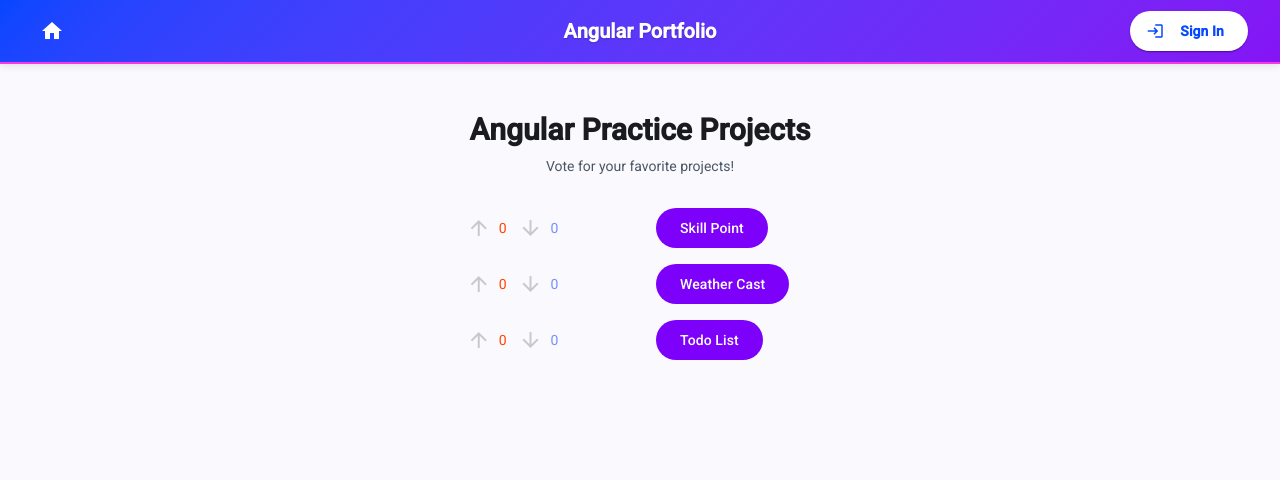
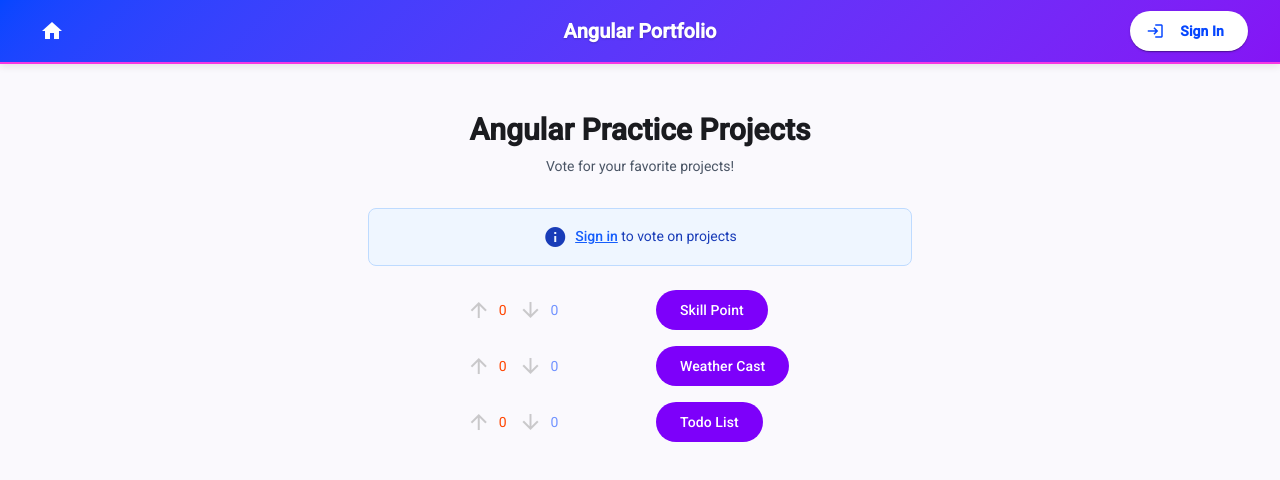
Before and after one commit to Jakobimatagi/angular-2026, an Angular app: page / in a window 1280 px wide. Shown: the top 480 px of the page. Built offline with nearby package versions, Linux system fonts and the light colour scheme; no server answers; the database is empty.

Commit message:
handle logout

```diff
--- a/src/app/app.ts
+++ b/src/app/app.ts
@@ -4,12 +4,11 @@ import { MatIconModule } from '@angular/material/icon';
 import { MatProgressSpinnerModule } from '@angular/material/progress-spinner';
 import { Router, RouterLink, RouterOutlet } from '@angular/router';
 import { Session } from '@supabase/supabase-js';
-import { AvatarComponent } from "./features/user-page/avatar.component";
 import { SupabaseService } from './supabase.service';
 
 @Component({
   selector: 'app-root',
-  imports: [RouterOutlet, RouterLink, MatIconModule, MatButtonModule, MatProgressSpinnerModule, AvatarComponent],
+  imports: [RouterOutlet, RouterLink, MatIconModule, MatButtonModule, MatProgressSpinnerModule],
   templateUrl: './app.html',
   styleUrls: ['./app.scss'],
   changeDetection: ChangeDetectionStrategy.OnPush
@@ -41,7 +40,12 @@ export class App {
 
   protected async signOut(): Promise<void> {
     await this.supabaseService.signOut();
-    this.router.navigate(['/']);
+    this.router.navigate(['/'], {
+      replaceUrl: true
+    }).then(() => {
+      // Force page reload to reset all state
+      window.location.reload();
+    });
   }
 
   protected navigateToAccount(): void {
--- a/src/app/home/home.component.html
+++ b/src/app/home/home.component.html
@@ -2,7 +2,17 @@
   <h1 class="text-3xl font-bold text-center mb-2">Angular Practice Projects</h1>
   <p class="text-center text-gray-600 mb-8">Vote for your favorite projects!</p>
 
-  @if (loading()) {
+  @if (!userId()) {
+  <div class="w-1/2 mx-auto bg-blue-50 border border-blue-200 rounded-lg p-4 mb-6 text-center">
+    <p class="text-blue-800">
+      <mat-icon class="align-middle mr-2">info</mat-icon>
+      <a routerLink="/auth" class="text-blue-600 hover:text-blue-800 underline font-medium"
+        >Sign in</a
+      >
+      to vote on projects
+    </p>
+  </div>
+  } @if (loading()) {
   <div class="flex justify-center items-center p-12">
     <mat-spinner diameter="48"></mat-spinner>
   </div>
@@ -18,7 +28,7 @@
             [style.color]="button.userVote === 1 ? '#ff4500' : '#999'"
             (click)="toggleVote(button.path, 1)"
             [disabled]="!userId() || votingInProgress()"
-            matTooltip="Upvote"
+            [matTooltip]="userId() ? 'Upvote' : 'Sign in to vote'"
           >
             <mat-icon class="flex items-center justify-center">arrow_upward</mat-icon>
           </button>
@@ -32,7 +42,7 @@
             [style.color]="button.userVote === -1 ? '#7193ff' : '#999'"
             (click)="toggleVote(button.path, -1)"
             [disabled]="!userId() || votingInProgress()"
-            matTooltip="Downvote"
+            [matTooltip]="userId() ? 'Downvote' : 'Sign in to vote'"
           >
             <mat-icon class="flex items-center justify-center">arrow_downward</mat-icon>
           </button>
@@ -43,7 +53,7 @@
         <button
           mat-flat-button
           [routerLink]="button.path"
-          class="flex-1 flex flex-col justify-center cursor-pointer border border-gray-300 rounded-md p-2 hover:border-gray-400 hover:bg-gray-50 transition-colors"
+          class="flex-1 flex flex-col justify-center"
         >
           <span>{{ button.label }}</span>
         </button>
```
